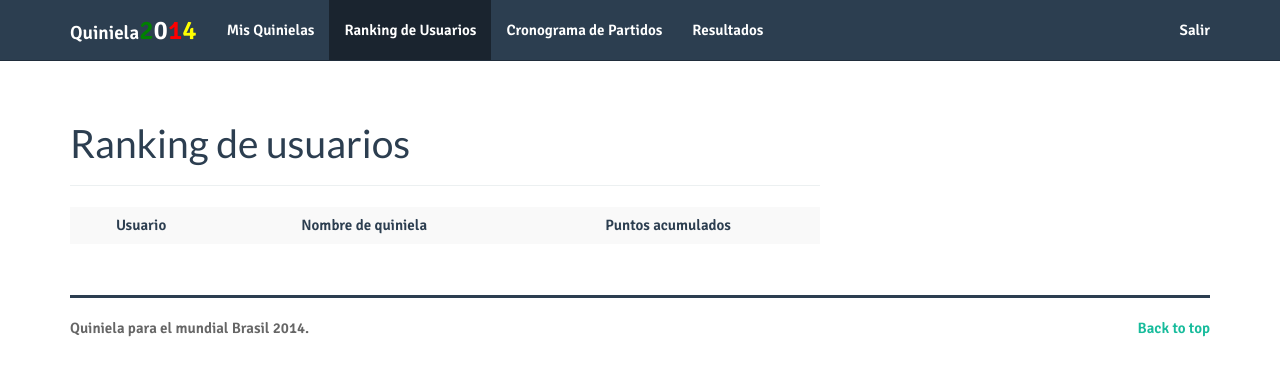
After one commit to jjbustamante/quiniela, a Rails app: page /ranking in a window 1280 px wide. The commit adds this page. Shown: the top 376 px of the page. Run offline with Rails 7, Linux system fonts and the light colour scheme; the visitor is signed in with stand-in values (Sample User, id 1); data that the repository does not hold is empty; style sheets or scripts are compiled from the project's sources; parts of the project's set-up code (start-up, migrations or seed data) failed here and were passed over; some libraries are stand-ins or nearby versions.

Commit message:
* Agregando ranking de usuario, * Quite nombre de grupo de el listado de partidos

```diff
--- /dev/null
+++ b/app/assets/javascripts/ranking.js.coffee
@@ -0,0 +1,3 @@
+# Place all the behaviors and hooks related to the matching controller here.
+# All this logic will automatically be available in application.js.
+# You can use CoffeeScript in this file: http://jashkenas.github.com/coffee-script/
--- a/app/assets/stylesheets/application.css
+++ b/app/assets/stylesheets/application.css
@@ -268,3 +268,10 @@ border: 1px solid #CCC;
 .col-ajust{
 	width: 200px;
 }
+.ranking-table td{
+	text-align: center;
+	border: solid 1px #ccc;
+}
+.stuart-middle{
+ display:inline-block; vertical-align:middle;margin-top: 15px;
+}
--- /dev/null
+++ b/app/assets/stylesheets/ranking.css.scss
@@ -0,0 +1,3 @@
+// Place all the styles related to the Ranking controller here.
+// They will automatically be included in application.css.
+// You can use Sass (SCSS) here: http://sass-lang.com/
--- /dev/null
+++ b/app/controllers/ranking_controller.rb
@@ -0,0 +1,10 @@
+class RankingController < ApplicationController
+	def show_ranking
+		@quinielas = Quiniela.where('').order("points DESC")
+		@active_ranking = 'active'
+		@session = current_user
+  		if !@session
+  			redirect_to "/login"
+  		end
+	end
+end
--- /dev/null
+++ b/app/helpers/ranking_helper.rb
@@ -0,0 +1,2 @@
+module RankingHelper
+end
--- a/app/models/quiniela.rb
+++ b/app/models/quiniela.rb
@@ -1,3 +1,4 @@
 class Quiniela < ActiveRecord::Base
+	belongs_to :user
   # attr_accessible :title, :body
 end
--- a/app/views/layouts/application.html.erb
+++ b/app/views/layouts/application.html.erb
@@ -27,8 +27,8 @@
             <li class="<% if @active_index %>, <%= @active_index %><% end %>">
               <a href="/">Mis Quinielas</a>
             </li>
-            <li>
-              <a href="/">Top Usuarios</a>
+            <li class="<% if @active_ranking %>, <%= @active_ranking %><% end %>">
+              <a href="/ranking">Ranking de Usuarios</a>
             </li>
             <li class="<% if @active_matches %>, <%= @active_matches %><% end %>">
               <a href="/matches">Cronograma de Partidos</a>
--- a/app/views/matches/_matches.html.erb
+++ b/app/views/matches/_matches.html.erb
@@ -11,7 +11,7 @@
 
                 if match.match_date.strftime("%m/%d") != @var1 %>
 
-                <h4>Fecha: <%= match.match_date.to_formatted_s(:short) %> - Grupo: <%= match.team1.group %></h4>
+                <h4>Fecha: <%= match.match_date.to_s(:pretty) %></h4>
 
                <% end
                     @var1 = match.match_date.strftime("%m/%d")
--- /dev/null
+++ b/app/views/ranking/show_ranking.html.erb
@@ -0,0 +1,90 @@
+<div class="separator-top"></div>
+<div class="container">
+
+<% if @session %>
+
+
+<div class="bs-docs-section">
+
+        <div class="row">
+          <div class="col-lg-8">
+
+
+             <div class="page-header">
+              <h1 id="tables">Ranking de usuarios</h1>
+            </div>
+            <table class="table table-striped table-hover ranking-table">
+            	<tr>
+
+                  <td colspan="2">Usuario</td>
+                  <td>Nombre de quiniela</td>
+                  <td>Puntos acumulados</td>
+                </tr>
+
+            <%
+                @var1 =  ''
+                @quinielas.each do |quiniela| %>
+
+                <tr>
+                  <td><img style="width:60px" src="https://lh4.googleusercontent.com/-74gKp7bXczk/AAAAAAAAAAI/AAAAAAAAAAA/BH0lDPsKqMc/photo.jpg"></td>
+                  <td valign="middle"><span class="stuart-middle"><%= quiniela.user.name %></span></td>
+                  <td><span class="stuart-middle">La quiniela que mas mea</span></td>
+                  <td><span class="stuart-middle"><%= quiniela.points %></span></td>
+                </tr>
+ <% end %>
+
+
+            </table>
+          </div>
+
+
+        </div>
+      </div>
+
+
+
+<% else %>
+
+
+<div class="bs-docs-section">
+        <div class="row">
+          <div class="col-lg-12">
+            <div class="page-header">
+              <h1 id="forms">¡Entra ahora y danos tus predicciones!</h1>
+            </div>
+          </div>
+        </div>
+
+        <div class="row">
+          <div class="col-lg-6">
+            <div class="well">
+
+
+              <%= render "user_sessions/new_login", :target => @user_session %>
+
+
+            </div>
+          </div>
+
+
+          <div class="col-lg-6">
+
+            <div class="bs-example">
+              <div class="jumbotron">
+                <h2>¿Aun no te registras?</h2>
+                <p><a href="/signup" class="btn btn-warning btn-lg">¡REGISTRARME!</a></p>
+              </div>
+            </div>
+          </div>
+
+        </div>
+      </div>
+
+
+
+<% end %>
+
+
+
+
+</div>
--- a/config/routes.rb
+++ b/config/routes.rb
@@ -14,6 +14,7 @@ Demoapp::Application.routes.draw do
 
   match 'signup' => 'users#new', :as => :signup
   match 'matches' => 'matches#show_matches', :as => :matches
+  match 'ranking' => 'ranking#show_ranking', :as => :ranking
   root :to => 'welcome#index'
 
   # The priority is based upon order of creation:
```
Also changed, not shown: test/functional/ranking_controller_test.rb (added, +7 -0 lines), test/unit/helpers/ranking_helper_test.rb (added, +4 -0 lines).
